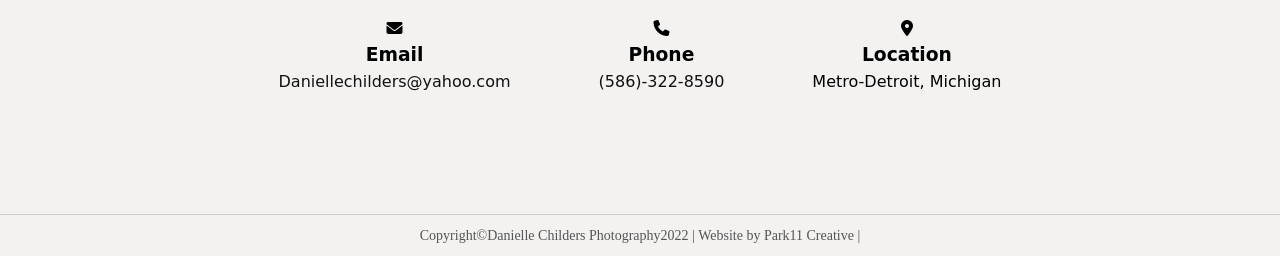
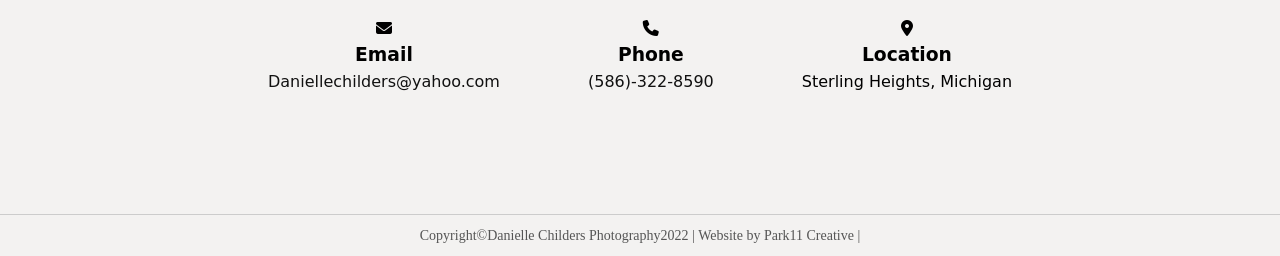
Before and after one commit to Meglev80/DC-Photography, a plain HTML site: page index.html in a window 1280 px wide. Shown: the part 6765-7021 px from the top of the page. Drawn offline with Linux system fonts and the light colour scheme; a web font is replaced by a local one.

Commit message:
Update index.html

```diff
--- a/index.html
+++ b/index.html
@@ -384,7 +384,7 @@
          <div class="box">
             <i class="fas fa-map-marker-alt"></i>
             <h3>Location</h3>
-            <p>Metro-Detroit, Michigan</p>
+            <p>Sterling Heights, Michigan</p>
          </div>
         </div>
 </footer>
```
